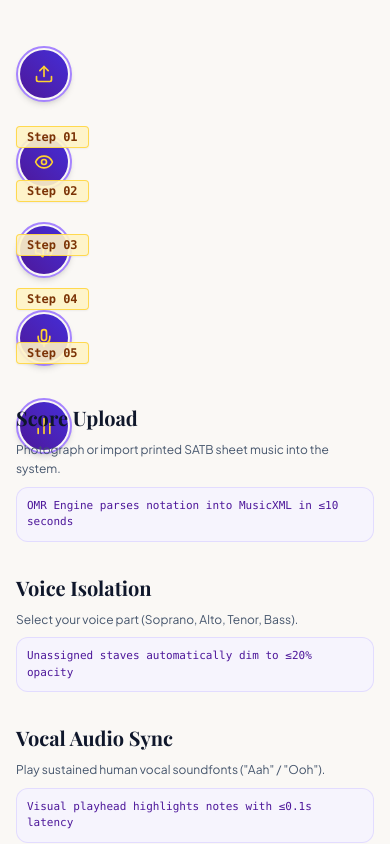
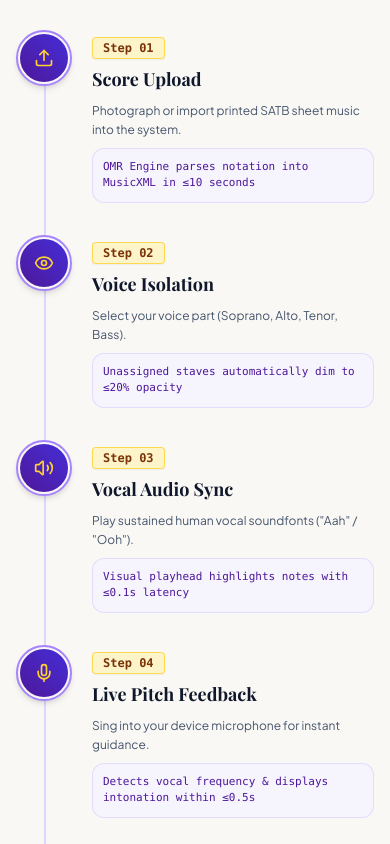
Before and after one commit to lVIN15/VoxSight, a React (Vite) app in the folder web/: page / in a window 390 px wide. Shown: the part 9240-10084 px from the top of the page. Built offline with nearby package versions, Linux system fonts and the light colour scheme; a web font is replaced by a local one.

Commit message:
fix(web): resolve mobile vertical layout overlap in HowItWorks section

```diff
--- a/web/src/components/HowItWorksSection.tsx
+++ b/web/src/components/HowItWorksSection.tsx
@@ -46,7 +46,7 @@ export const HowItWorksSection: React.FC = () => {
       <div className="max-w-7xl mx-auto px-4 sm:px-6 lg:px-8">
 
         {/* Section Header */}
-        <div className="max-w-3xl space-y-4 mb-16 text-left">
+        <div className="max-w-3xl space-y-4 mb-12 sm:mb-16 text-left">
           <div className="inline-flex items-center gap-2 px-3 py-1 rounded-full bg-violet-100 border border-violet-200">
             <TrebleClefIcon className="w-4 h-4 text-violet-800" />
             <span className="text-xs font-sans font-bold text-violet-950 tracking-wider">
@@ -55,7 +55,7 @@ export const HowItWorksSection: React.FC = () => {
           </div>
 
           <h2 className="text-3xl sm:text-4xl lg:text-5xl font-serif font-extrabold text-slate-900 tracking-tight leading-tight">
-            How VoxSight Guides Your <br />
+            How VoxSight Guides Your <br className="hidden sm:inline" />
             <span className="text-gradient-violet italic font-normal">Sight-Reading Journey</span>
           </h2>
 
@@ -64,61 +64,55 @@ export const HowItWorksSection: React.FC = () => {
           </p>
         </div>
 
-        {/* Workflow Pipeline Container */}
-        <div className="space-y-6">
+        {/* Workflow Steps Grid */}
+        <div className="relative">
 
-          {/* 1. Dedicated Icon Circles Row (56px high) with Perfectly Centered Connector Line */}
-          <div className="relative h-14">
-
-            {/* Sleek Line from Step 1 Center (10%) to Step 5 Center (90%) */}
-            <div className="hidden md:block absolute left-[10%] right-[10%] top-1/2 -translate-y-1/2 h-[2.5px] bg-gradient-to-r from-violet-400 via-violet-600 to-indigo-500 pointer-events-none z-0" />
+          {/* Desktop Horizontal Line */}
+          <div className="hidden md:block absolute left-[10%] right-[10%] top-7 h-[2.5px] bg-gradient-to-r from-violet-400 via-violet-600 to-indigo-500 pointer-events-none z-0" />
 
           {/* Mobile Vertical Line */}
-            <div className="md:hidden absolute left-7 top-0 bottom-0 w-[2px] bg-violet-200 -translate-x-1/2 pointer-events-none z-0" />
+          <div className="md:hidden absolute left-7 top-7 bottom-7 w-[2px] bg-violet-200 pointer-events-none z-0" />
 
-            {/* 5 Icon Circles centered horizontally in their grid columns */}
-            <div className="grid grid-cols-1 md:grid-cols-5 gap-8 w-full relative z-10">
+          <div className="grid grid-cols-1 md:grid-cols-5 gap-8 sm:gap-10 md:gap-8 relative z-10">
             {steps.map((step) => {
               const Icon = step.icon;
               return (
-                  <div key={step.num} className="flex justify-start md:justify-center items-center">
-                    <div className="w-14 h-14 rounded-full bg-[#FAF8F5] p-0.5 border-2 border-violet-400 shadow-md hover:border-violet-700 hover:scale-105 transition-all flex items-center justify-center relative z-20 shrink-0">
+                <div
+                  key={step.num}
+                  className="flex flex-row md:flex-col items-start md:items-center space-x-5 md:space-x-0 space-y-0 md:space-y-4 text-left md:text-center group"
+                >
+                  {/* Icon Circle */}
+                  <div className="relative shrink-0 z-10">
+                    <div className="w-14 h-14 rounded-full bg-[#FAF8F5] p-0.5 border-2 border-violet-400 shadow-md group-hover:border-violet-700 group-hover:scale-105 transition-all flex items-center justify-center">
                       <div className="w-full h-full rounded-full bg-gradient-to-tr from-violet-900 to-indigo-700 flex items-center justify-center text-amber-300">
                         <Icon className="w-5 h-5" />
                       </div>
                     </div>
                   </div>
-                );
-              })}
-            </div>
+
+                  {/* Step Content */}
+                  <div className="flex-1 space-y-2 pt-1 md:pt-0">
+                    <div>
+                      <span className="font-mono text-xs font-bold text-amber-900 bg-amber-100/90 px-2.5 py-0.5 rounded border border-amber-300/80 shadow-xs inline-block mb-1.5">
+                        Step {step.num}
+                      </span>
+                      <h3 className="text-lg sm:text-xl font-serif font-bold text-slate-900 group-hover:text-violet-900 transition-colors">
+                        {step.title}
+                      </h3>
                     </div>
 
-          {/* 2. Step Badges Row */}
-          <div className="grid grid-cols-1 md:grid-cols-5 gap-8 text-left md:text-center relative z-10">
-            {steps.map((step) => (
-              <div key={step.num} className="flex justify-start md:justify-center">
-                <span className="font-mono text-xs font-bold text-amber-900 bg-amber-100/90 px-2.5 py-0.5 rounded border border-amber-300/80 shadow-xs">
-                  Step {step.num}
-                </span>
-              </div>
-            ))}
-          </div>
-
-          {/* 3. Step Content Grid */}
-          <div className="grid grid-cols-1 md:grid-cols-5 gap-8 pt-4 relative z-10">
-            {steps.map((step) => (
-              <div key={step.num} className="space-y-2 text-left">
-                <h3 className="text-xl font-serif font-bold text-slate-900 hover:text-violet-900 transition-colors">
-                  {step.title}
-                </h3>
                     <p className="text-xs font-sans text-slate-600 leading-relaxed">
                       {step.desc}
                     </p>
+
                     <div className="text-[11px] font-mono text-violet-900 bg-violet-50/80 p-2.5 rounded-xl border border-violet-200/80">
                       {step.detail}
                     </div>
                   </div>
-            ))}
+
+                </div>
+              );
+            })}
           </div>
 
         </div>
```
Lines whose indentation alone changed are shown as unchanged.
